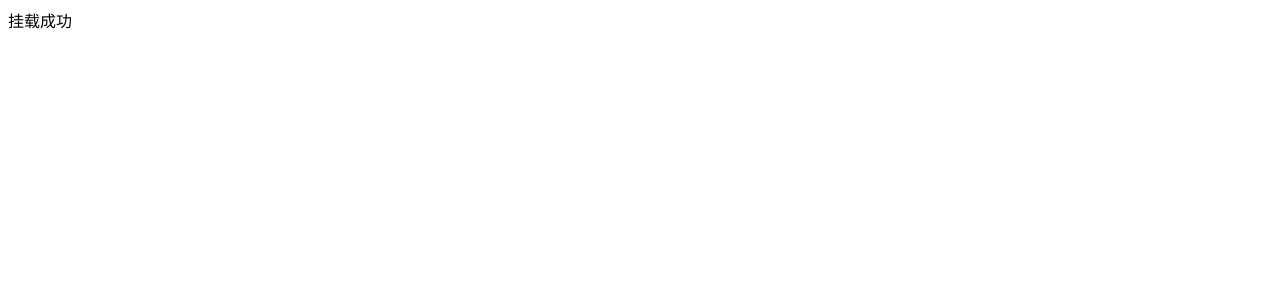
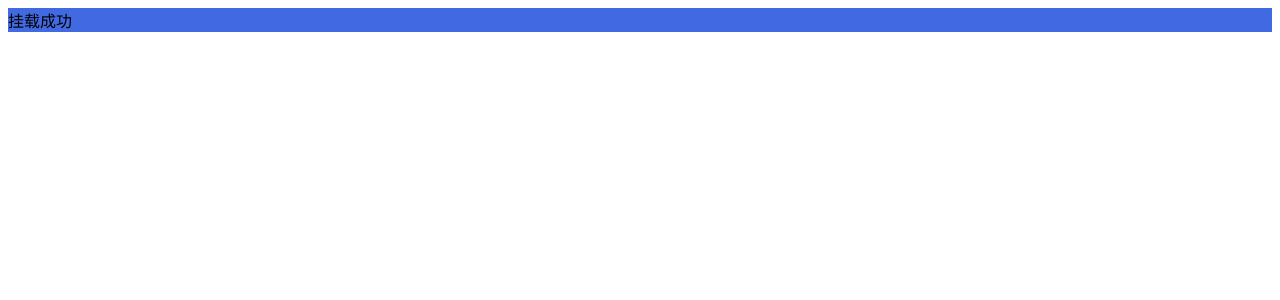
Before and after one commit to toBeTheLight/vue-webpack4-learning, a Vue app: page / in a window 1280 px wide. Shown: the top 300 px of the page. Built offline with nearby package versions, Linux system fonts and the light colour scheme.

Commit message:
update: vue-loader config

```diff
--- a/package.json
+++ b/package.json
@@ -24,6 +24,8 @@
     "chalk": "^2.4.0",
     "css-loader": "^0.28.11",
     "html-webpack-plugin": "^3.2.0",
+    "less": "^3.0.1",
+    "less-loader": "^4.1.0",
     "ora": "^2.0.0",
     "rimraf": "^2.6.2",
     "vue-loader": "^14.2.2",
--- a/src/App.vue
+++ b/src/App.vue
@@ -1,5 +1,5 @@
 <template>
-  <div>{{msg}}</div>
+  <div class="app">{{msg}}</div>
 </template>
 
 <script>
@@ -12,5 +12,8 @@ export default {
 }
 </script>
 
-<style>
+<style scoped lang="less">
+.app {
+  background-color: royalblue;
+}
 </style>
```
Also changed, not shown: src/assets/reset.less (added, +8 -0 lines), .postcssrc.js (added), 5 other files (tests, documents, lock files or other folders).
